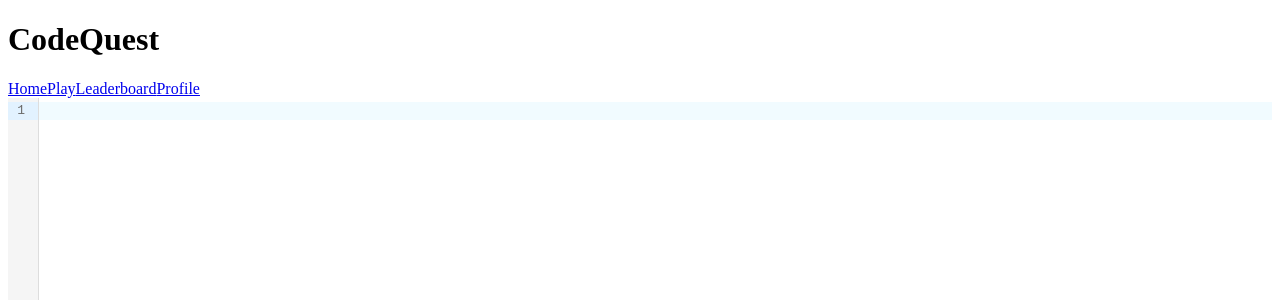
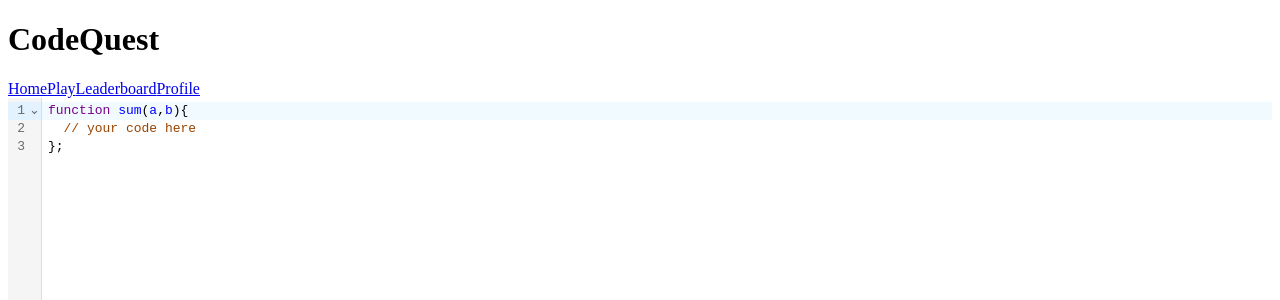
Before and after one commit to will-barnett99/code-game-frontend, a React (Vite) app: page /kata in a window 1280 px wide. Shown: the top 300 px of the page. Built offline with nearby package versions, Linux system fonts and the light colour scheme.

Commit message:
add state for user code inside of code editor

```diff
--- a/src/components/Kata.jsx
+++ b/src/components/Kata.jsx
@@ -3,11 +3,18 @@ import CodeMirror from "@uiw/react-codemirror";
 import { javascript } from "@codemirror/lang-javascript";
 
 function Kata() {
-  const [input, setInput] = useState("");
+  const [input, setInput] = useState(`function sum(a,b){
+  // your code here
+};`);
 
   return (
     <>
-      <CodeMirror height="300px" extensions={[javascript()]} />
+      <CodeMirror
+        value={input}
+        height="300px"
+        extensions={[javascript()]}
+        onChange={(value) => setInput(value)}
+      />
     </>
   );
 }
```
